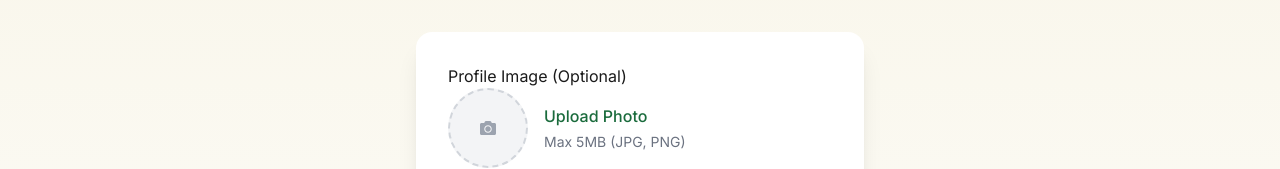
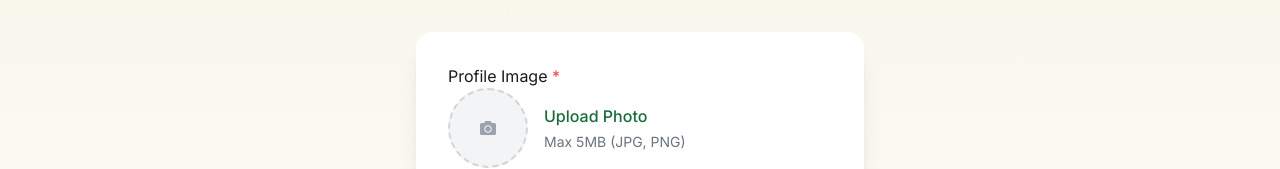
Before and after one commit to Simisola16/solah, a React (Vite) app: page /register in a window 1280 px wide. Shown: the part 186-355 px from the top of the page. Built offline with nearby package versions, Linux system fonts and the light colour scheme.

Commit message:
upload image

```diff
--- a/src/pages/Register.jsx
+++ b/src/pages/Register.jsx
@@ -61,6 +61,12 @@ const Register = () => {
       return;
     }
 
+    if (!profileImage) {
+      setError('Please upload a profile image');
+      setLoading(false);
+      return;
+    }
+
     if (formData.password.length < 6) {
       setError('Password must be at least 6 characters long');
       setLoading(false);
@@ -111,7 +117,7 @@ const Register = () => {
           <form onSubmit={handleSubmit}>
             {/* Profile Image Upload */}
             <div className="mb-6">
-              <label className="form-label">Profile Image (Optional)</label>
+              <label className="form-label">Profile Image <span className="text-red-500">*</span></label>
               <div className="flex items-center gap-4">
                 {previewUrl ? (
                   <div className="relative">
```
